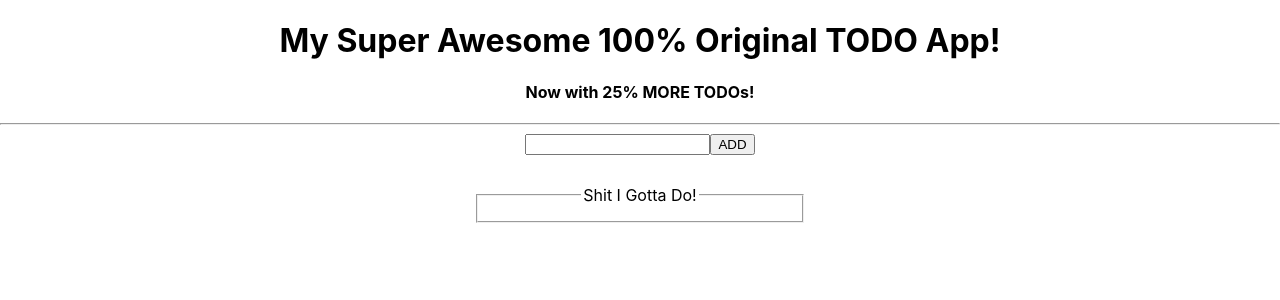
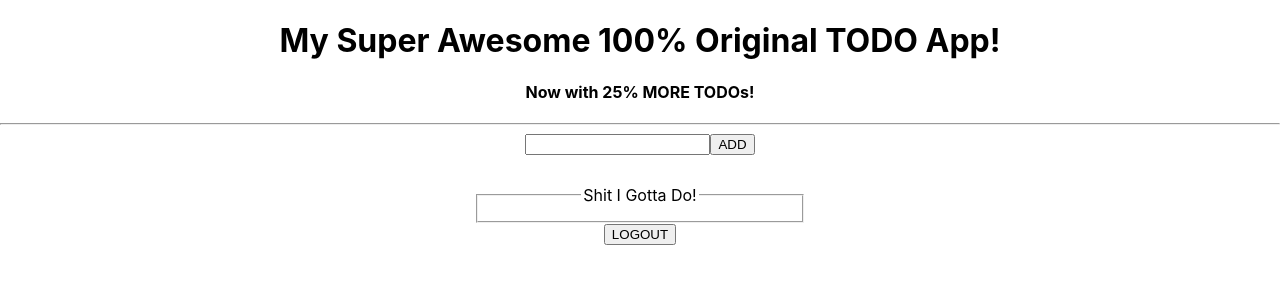
Before and after one commit to thisisjoshford/todo-react, a React (Create React App) app: page / in a window 1280 px wide. Shown: the top 300 px of the page. Built offline with nearby package versions, Linux system fonts and the light colour scheme; no server answers; sample sign-in values are in the browser's storage.

Commit message:
logout button

```diff
--- a/src/App.js
+++ b/src/App.js
@@ -28,7 +28,6 @@ export default class App extends Component {
               : <Redirect to='login'/>
             }/>
             <Route path='/login' component = { Login } />
-            {/* // <Route exact path="/" component={ ToDoMain }/> */}
         </Router>
 
       </div>
--- a/src/ToDoMain.js
+++ b/src/ToDoMain.js
@@ -41,6 +41,7 @@ export default class ToDo extends Component {
 
     handleInput = (e) => { this.setState({ todoInput: e.target.value})};
 
+    handleLogout = (e) => {localStorage.clear(); window.location = ('/')};
 
     render() {
         return (
@@ -53,6 +54,7 @@ export default class ToDo extends Component {
                         <ToDoList todos={this.state.todos}/>
                     </fieldset>
                 </div>
+                <button onClick={this.handleLogout}>LOGOUT</button>
             </div>
 
         )
```
